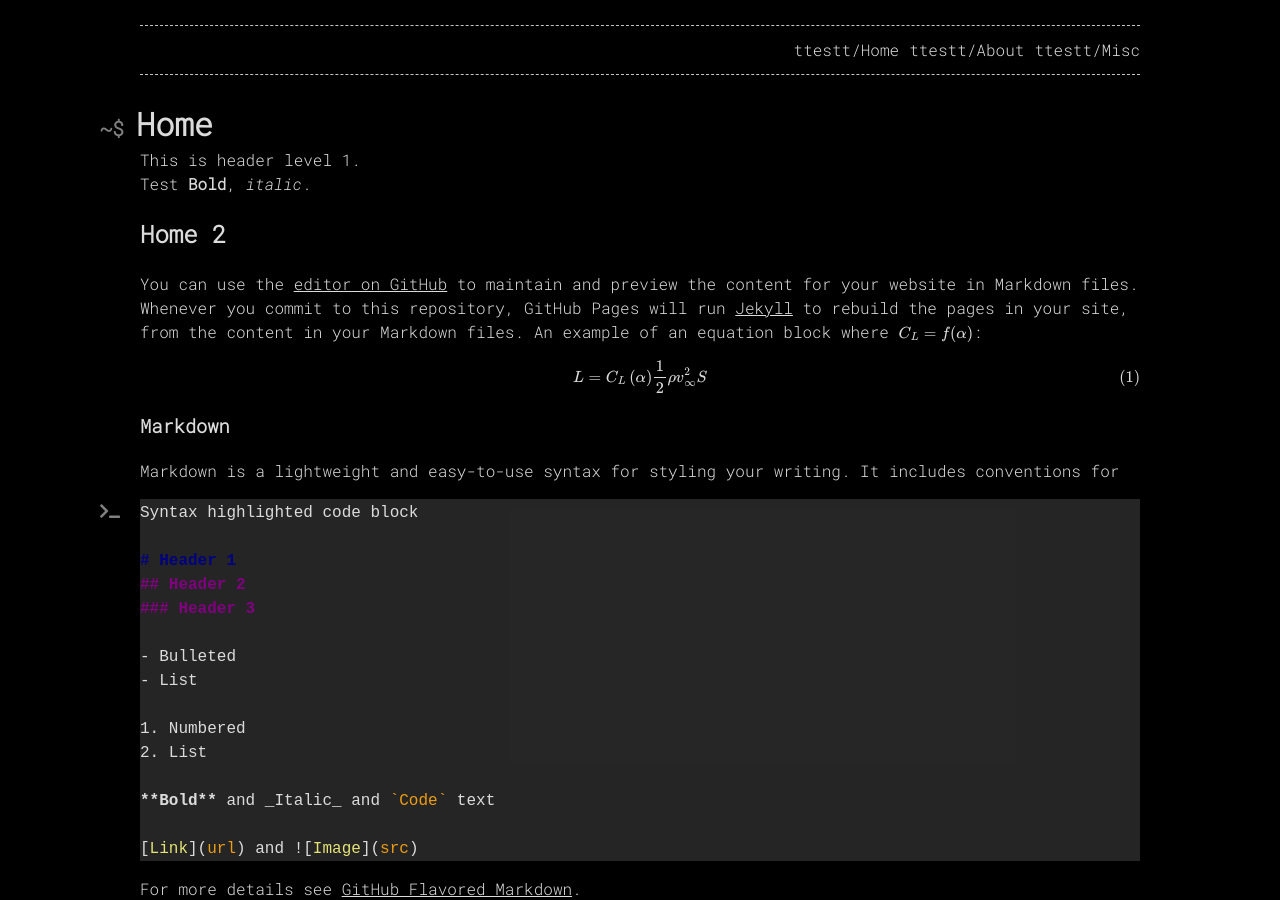
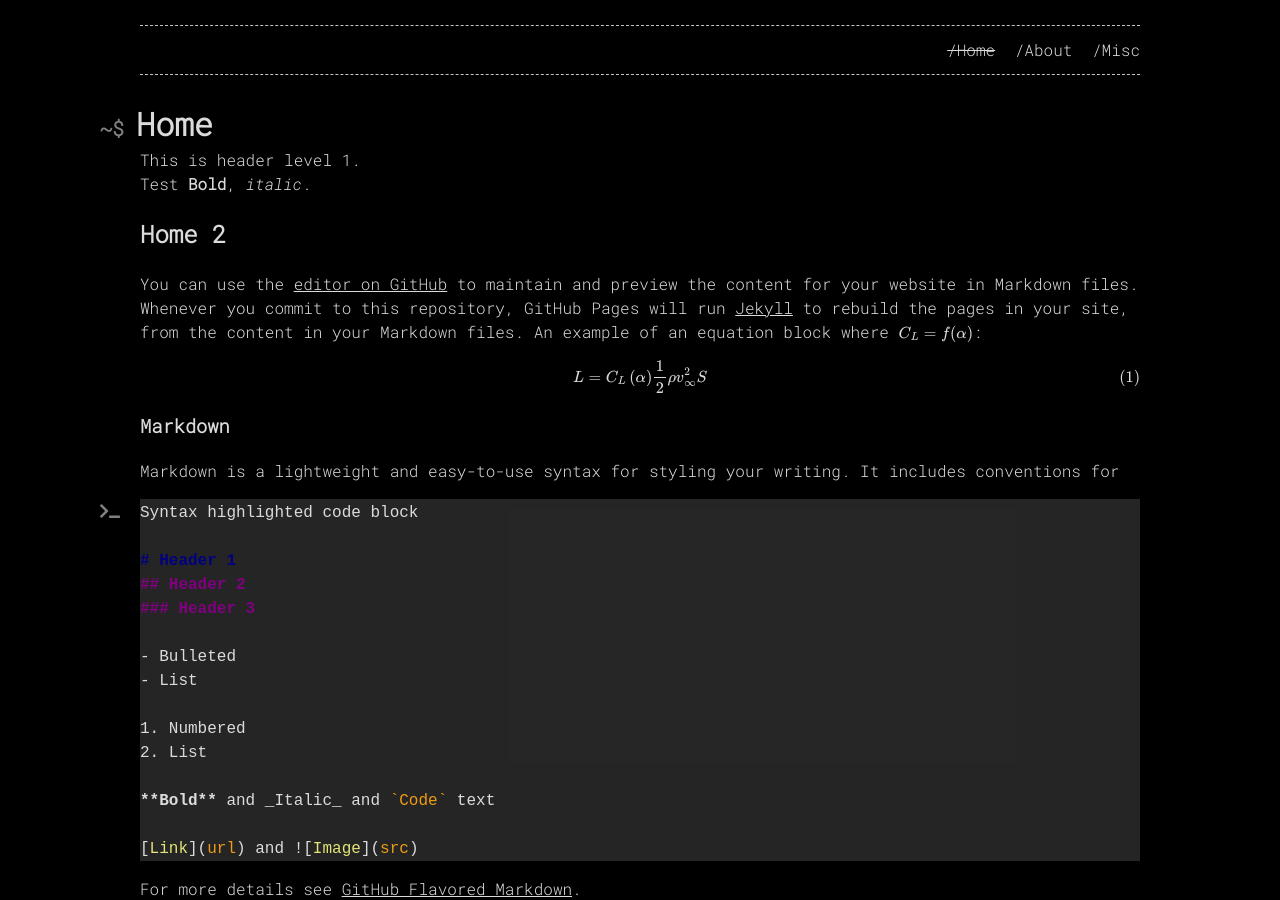
Before and after one commit to mvdhoek/mvdhoek.github.io, a Jekyll site: the page built from index.md, in a window 1280 px wide and 900 px high. Built offline with Jekyll 4.4.1, drawn with Linux system fonts in a browser that asks for light colours; nearby versions of some CDN libraries; formulas are drawn with MathJax 3.

Commit message:
Changed header.html

```diff
--- a/_includes/header.html
+++ b/_includes/header.html
@@ -4,8 +4,12 @@
     <ul>
       {%- for path in page_paths -%}
         {%- assign my_page = site.pages | where: "path", path | first -%}
+        {% assign current = nil %}
         {%- if my_page.title -%}
-        <li>ttestt<a href="{{ my_page.url | relative_url }}">{{ my_page.title | escape }}</a></li>
+          {% if page.url == my_page.url %}
+            {% assign current = 'current-page' %}
+          {% endif %}
+        <li><a class="{{ current }}" href="{{ my_page.url | relative_url }}">{{ my_page.title | escape }}</a></li>
         {%- endif -%}
       {%- endfor -%}
     </ul>
```
